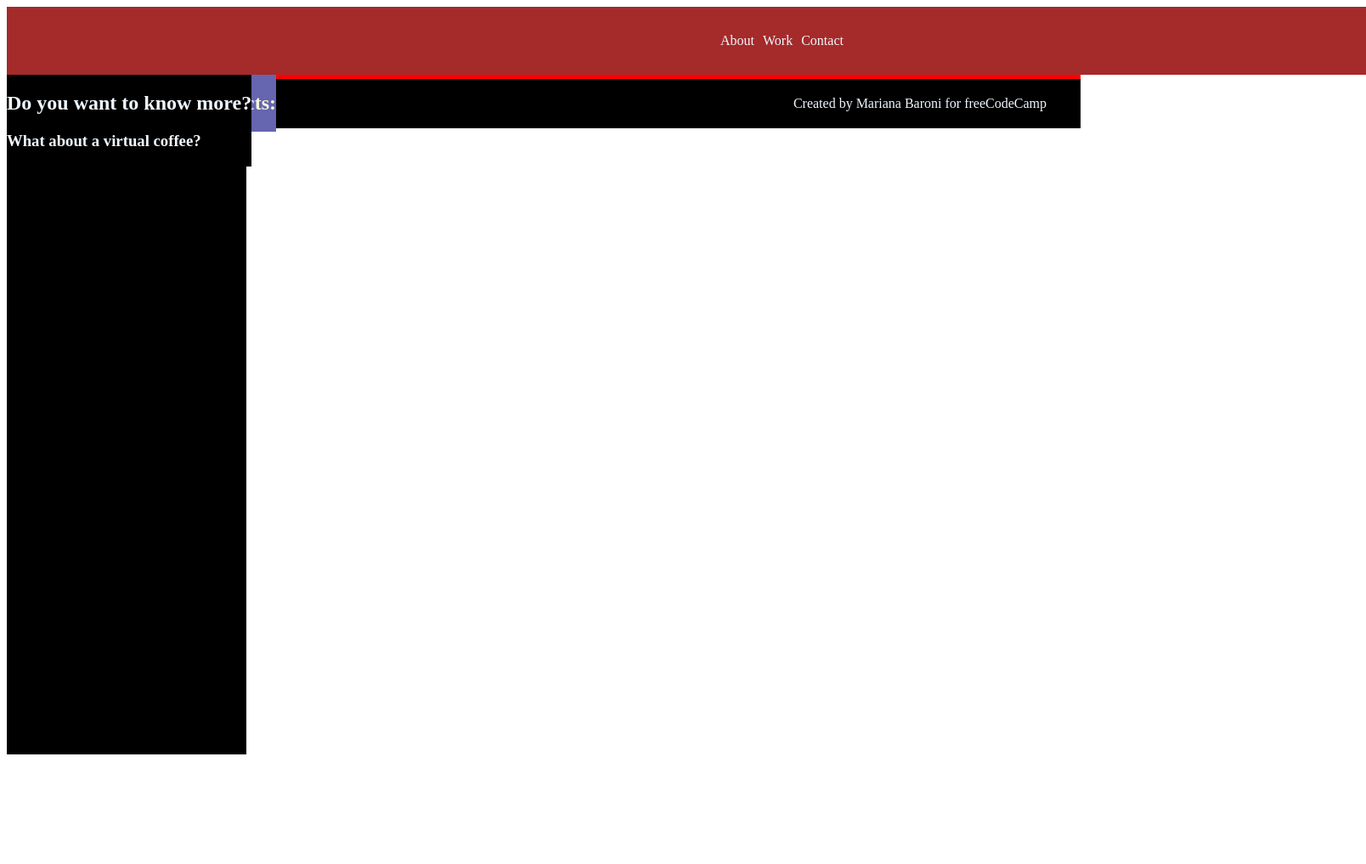
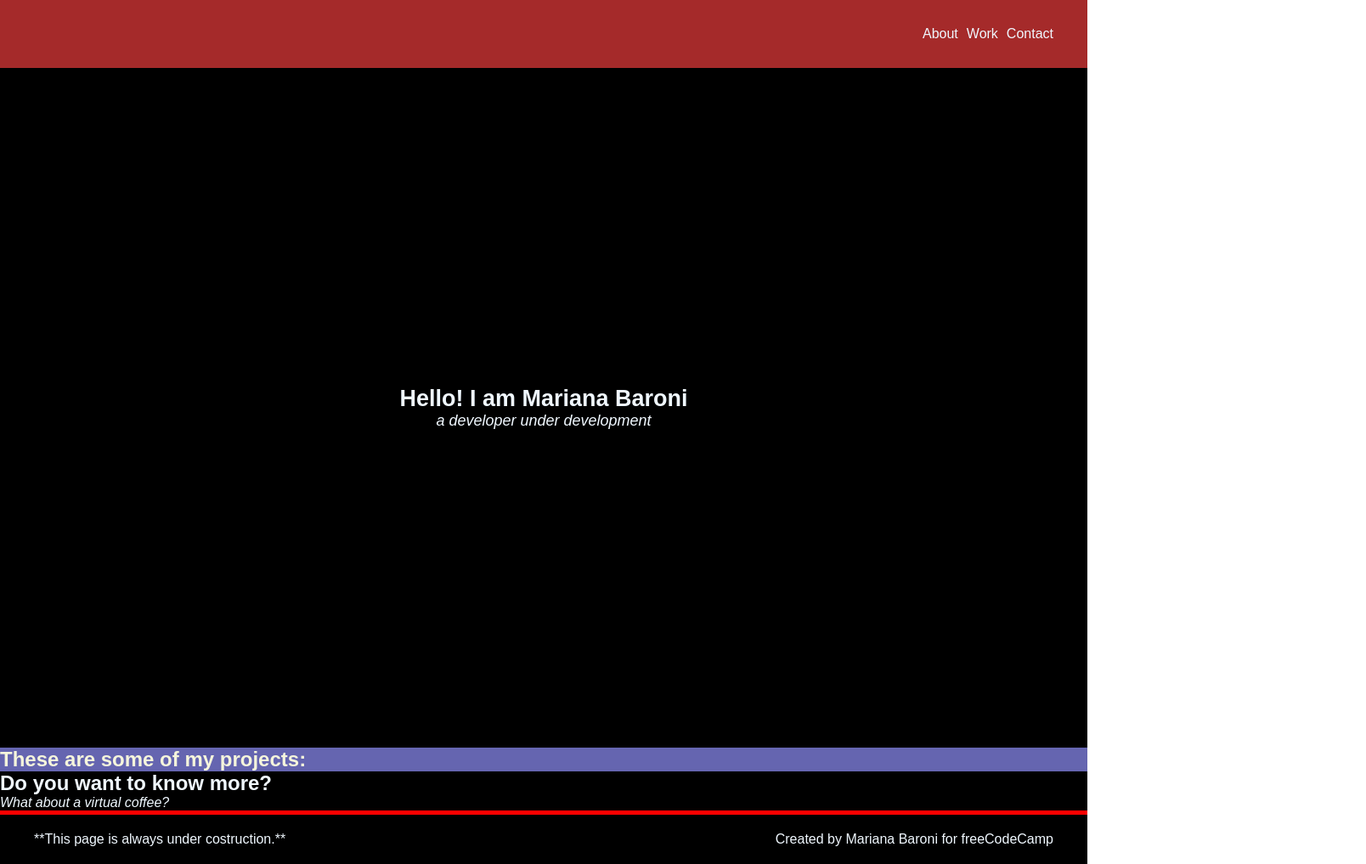
Before and after one commit to mbaronif/freeCodeCamp, a plain HTML site: page Personal Portfolio Webpage/Personal Portfolio Webpage.html in a window 1280 px wide. Shown: the whole page at 85% size, 1608 px wide, since content can reach past the window. Before the commit the page ends 800 px from the top, so only its background shows below. Drawn offline with Linux system fonts and the light colour scheme.

Commit message:
Solved bug on header, finished Welcome sect structure

```diff
--- a/Personal Portfolio Webpage/Personal Portfolio Webpage.html
+++ b/Personal Portfolio Webpage/Personal Portfolio Webpage.html
@@ -6,6 +6,7 @@
         <title>Personal Portfolio</title>
         <link rel="stylesheet" href="../Personal Portfolio Webpage/styles.css">
     </head>
+    <body>
         <header class="top-menu">
             <nav class="navbar" id="navbar">
                 <ul class="top-menu">
@@ -15,20 +16,19 @@
                   </ul>
             </nav>
         </header>
-    <body>
         <section class="welcome-section" id="welcome-section">
-            <h1>Hello! I'm Mariana Baroni.</h1>
-            <h3>a developer under development</h3>
+            <h1>Hello! I am Mariana Baroni</h1>
+            <p>a developer under development</p>
         </section>
         <section class="projects" id="projects">
-            <h1>These are some of my projects:</h1>
+            <h2>These are some of my projects:</h1>
             <div class="project"></div>  <!--Usar nth-of-type(x) para style no CSS-->
             <div class="project"></div>
             <div class="project"></div>
         </section>
         <section class="contact-info" id="contact-info">
-            <h1>Do you want to know more?</h1>
-            <h3>What about a virtual coffee?</h3>
+            <h2>Do you want to know more?</h1>
+            <p>What about a virtual coffee?</p>
             <div class="contact-media">
                 <div class="github" id="profile-link"></div>
                 <div class="x" id="profile-link"></div>
--- a/Personal Portfolio Webpage/styles.css
+++ b/Personal Portfolio Webpage/styles.css
@@ -1,20 +1,31 @@
+* {
+    margin: 0;
+    font-family: Arial, Helvetica, sans-serif;
+}
+
+
 /**header**/
 header {
+    display: flex;
+    justify-content: space-between;
+    /*position: fixed;*/
+    height: 10vh;
+    width: 100%;
+    margin-left: auto;
     background-color: brown;
     color: aliceblue;
-    width: 100vh;
-    padding: 0 0 10vh 100vh;
 }
 
 .navbar {
-    position: fixed;
+    display:flex;
+    margin-left: auto;
     height: 10vh;
     width: 100vh;
-    display: flex;
     flex-direction: row;
     align-content: space-around;
     align-items: center;
-    justify-content: space-between;
+    justify-content: flex-end;
+    padding-right: 5vh;
 }
 
 ul {
@@ -32,25 +43,32 @@ a {
     color: aliceblue;
 }
 
+
 /**Welcome section**/
 .welcome-section{
-    position: fixed;
     background-color: black;
     color: aliceblue;
     height: 100vh;
+    display: flex;
+    flex-flow: column;
+    justify-content: center;
+    align-items: center;
+    font-size: large;
+}
+
+p {
+    font-style: italic;
 }
 
 
 /**Projects**/
 .projects {
-    position: fixed;
     background-color: rgb(101, 101, 176);
     color: beige;
 }
 
 /**Contact info**/
 .contact-info{
-    position: fixed;
     background-color: black;
     color: aliceblue;
 }
```
Lines whose indentation alone changed are shown as unchanged.
